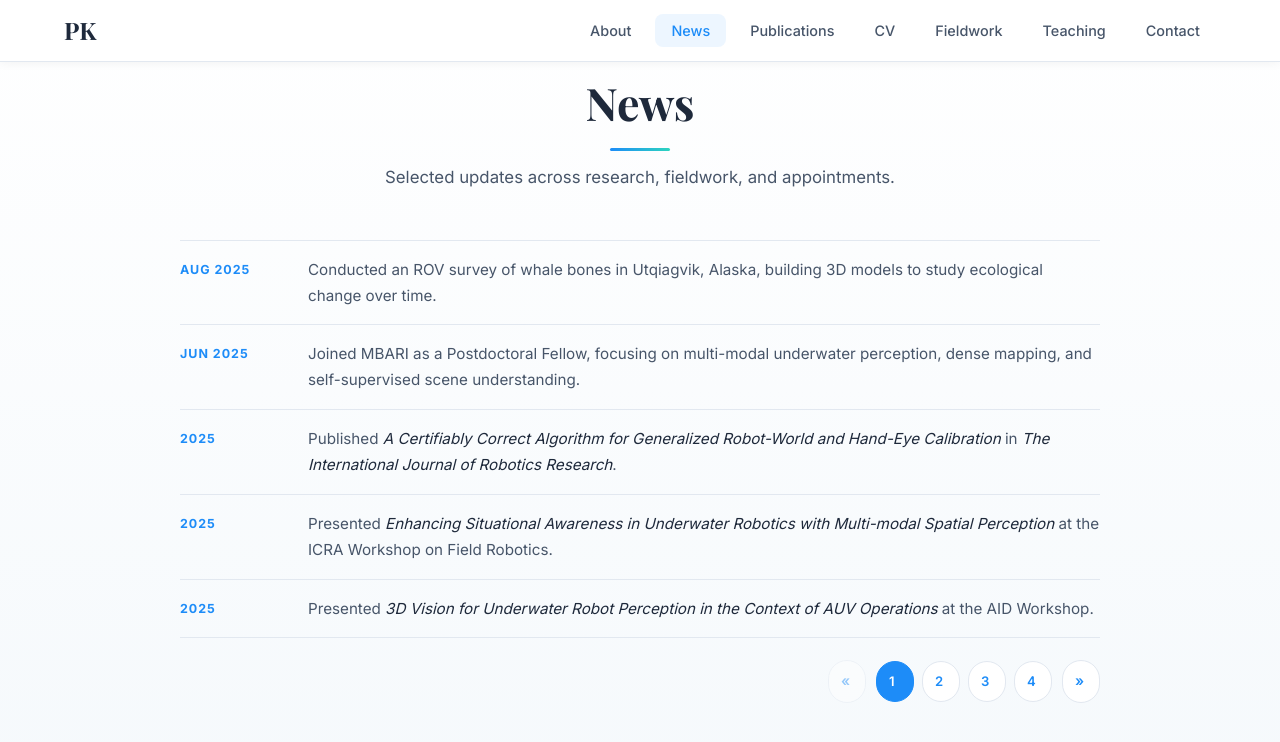
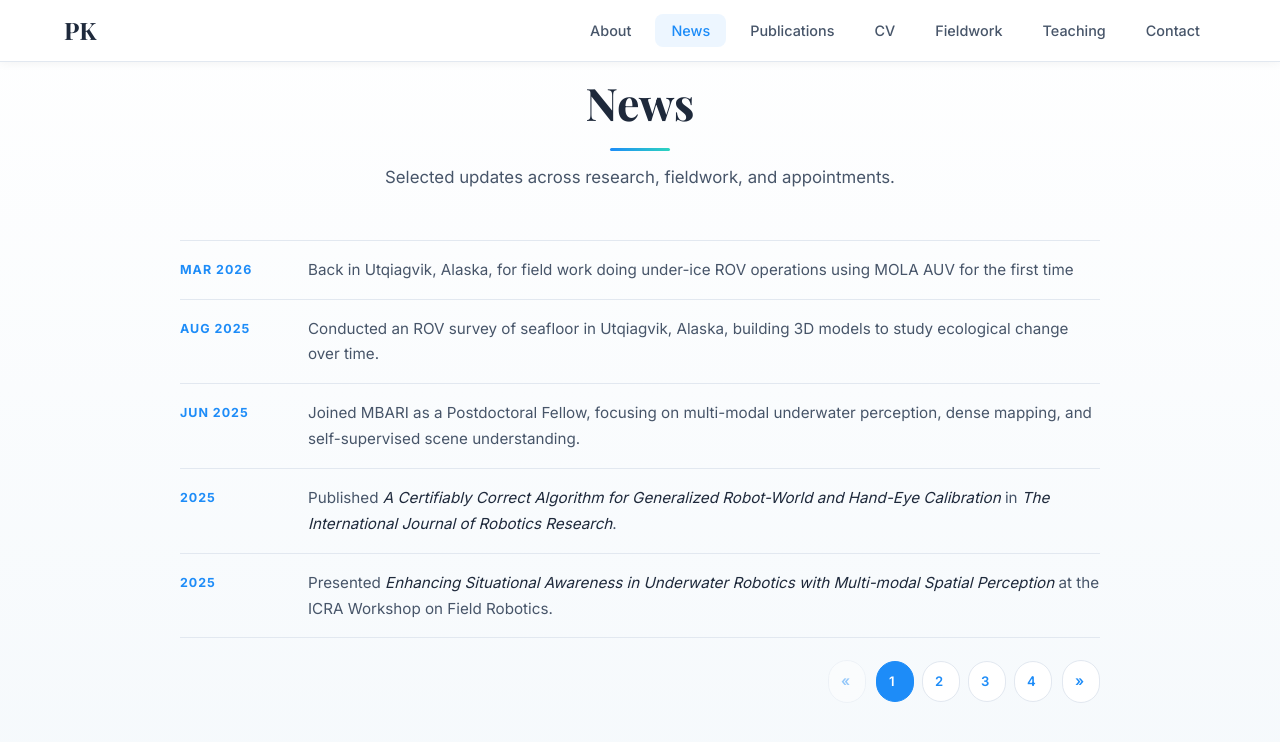
Before and after one commit to PushyamiKaveti/pushyamikaveti.github.io, a Jekyll site: the page built from index.html, in a window 1280 px wide and 900 px high, scrolled down 926 px. Shown: the top 742 px of the window. Built offline with Jekyll 4.4.1, drawn with Linux system fonts in a browser that asks for light colours.

Commit message:
Update news entries

```diff
--- a/_data/news.json
+++ b/_data/news.json
@@ -1,7 +1,11 @@
 [
   {
+    "date": "Mar 2026",
+    "text": "Back in Utqiagvik, Alaska, for field work doing under-ice ROV operations using MOLA AUV for the first time"
+  },
+  {
     "date": "Aug 2025",
-    "text": "Conducted an ROV survey of whale bones in Utqiagvik, Alaska, building 3D models to study ecological change over time."
+    "text": "Conducted an ROV survey of seafloor in Utqiagvik, Alaska, building 3D models to study ecological change over time."
   },
   {
     "date": "Jun 2025",
```
